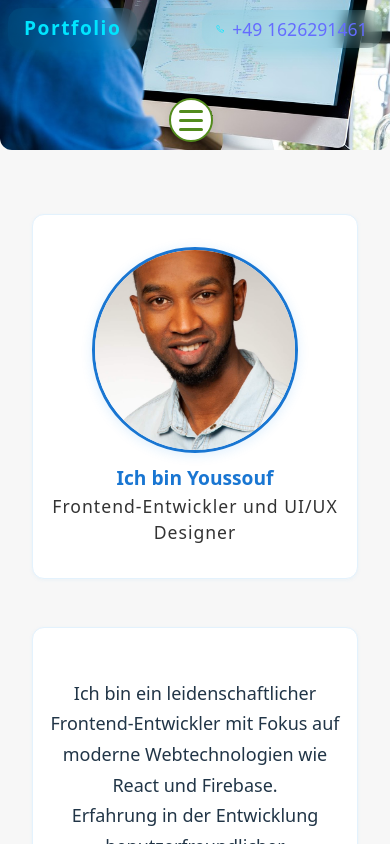
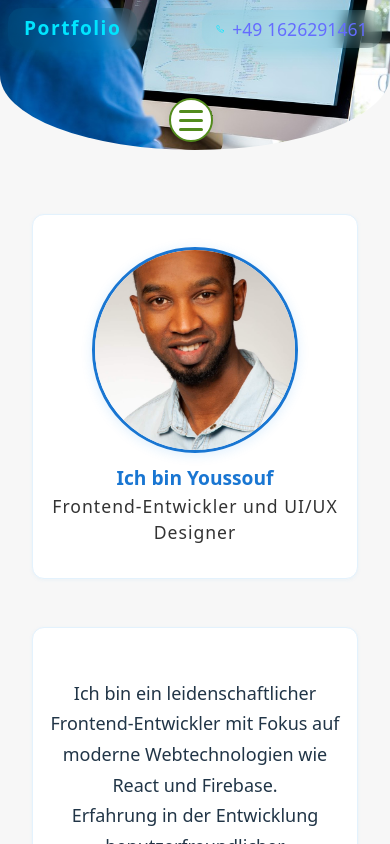
Before and after one commit to Ydi5291/presentation-app, a React (Vite) app: page / in a window 390 px wide. Shown: the top 844 px of the page. Built offline with nearby package versions, Linux system fonts and the light colour scheme.

Commit message:
feat: amélioration du footer avec liens et responsive

```diff
--- a/src/components/Header.css
+++ b/src/components/Header.css
@@ -1,6 +1,6 @@
 header.header-flex {
   background: url(../assets/Programer.jpg) center/cover no-repeat;
-  min-height: 300px;
+  min-height: 350px;
   color: #fff;
   padding: 0.7rem 2.2rem 0.7rem 2.2rem;
   display: flex;
@@ -12,8 +12,8 @@ header.header-flex {
   box-sizing: border-box;
   margin-left: calc(-50vw + 50%);
   left: 0;
-  border-bottom-left-radius: 28px;
-  border-bottom-right-radius: 28px;
+  border-bottom-left-radius: 100%;
+  border-bottom-right-radius: 100%;
   position: relative;
   z-index: 10;
   transition: background 0.4s, box-shadow 0.3s;
@@ -114,6 +114,13 @@ header.header-flex {
 .burger-menu-container {
   display: none;
 }
+
+@media (max-width: 950px){
+  .header-nav a{
+    margin-bottom: 16px;
+  }
+}
+
 /* Responsive adjustments */
 @media (max-width: 768px) {
   .header-nav a {
@@ -151,8 +158,6 @@ header.header-flex {
 @media (max-width: 600px) {
   header.header-flex {
     padding: 0.5rem 0.5rem;
-    border-bottom-left-radius: 12px;
-    border-bottom-right-radius: 12px;
     min-height: 150px;
   }
 }
```
